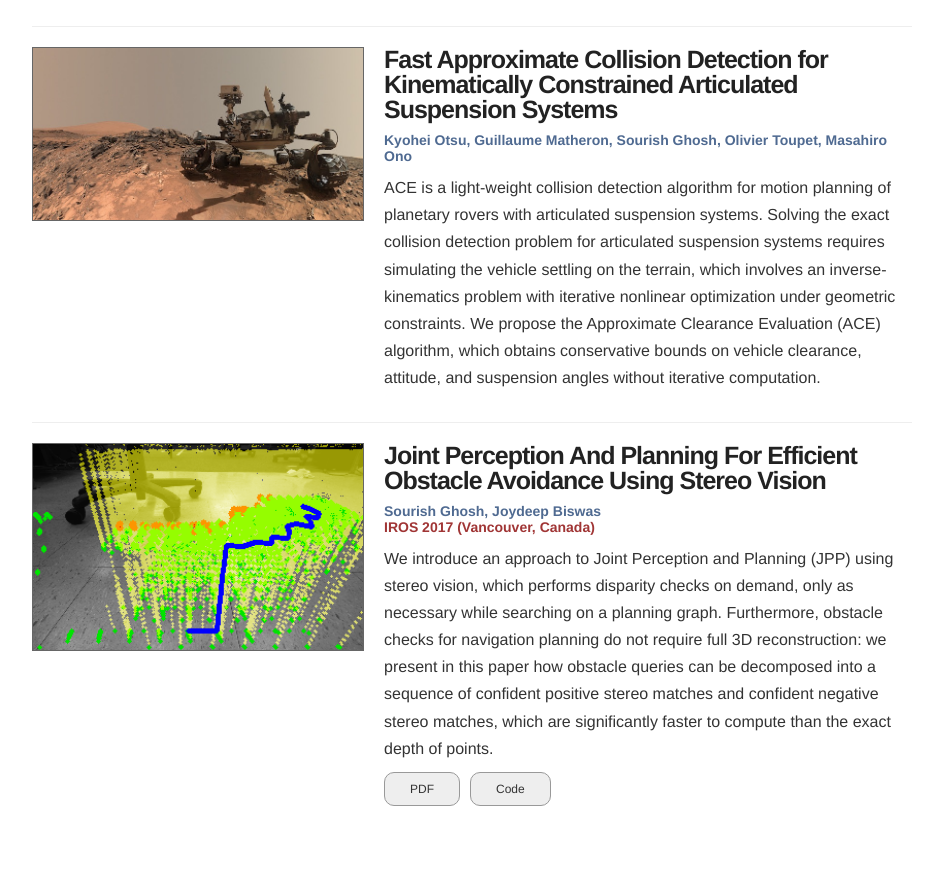
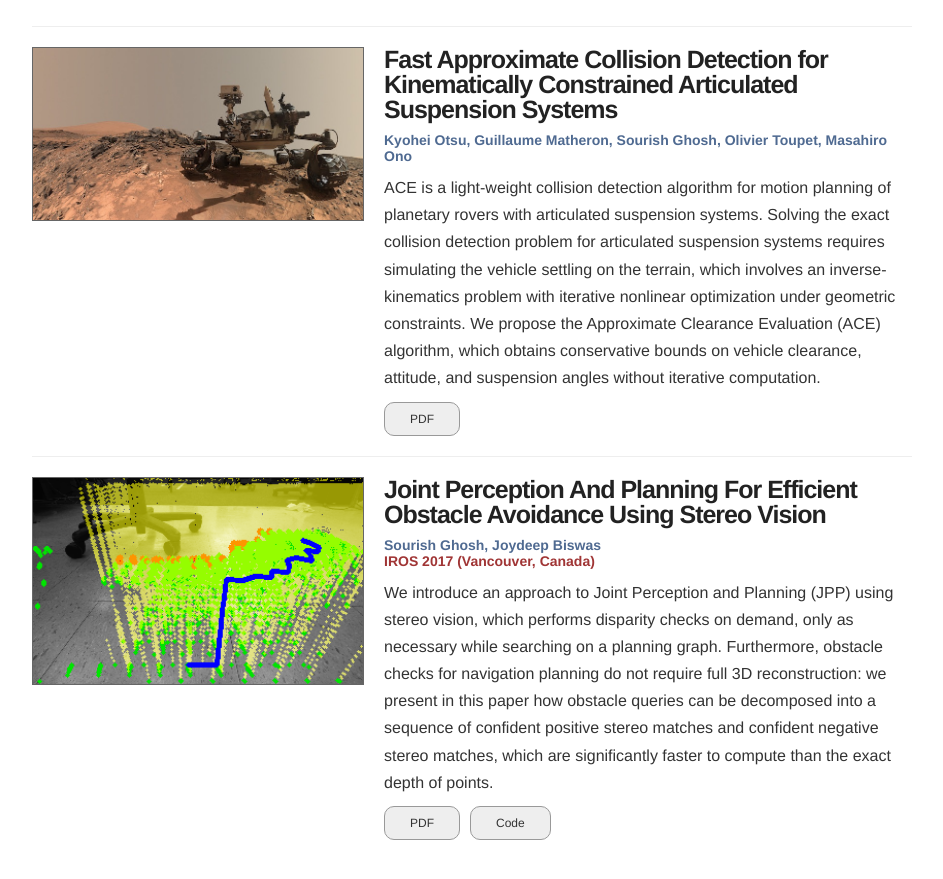
Before and after one commit to sourishg/sourishg.github.io, a Jekyll site: the page built from research.md, in a window 1280 px wide and 900 px high, scrolled down 756 px. Shown: the top 879 px of the window, without its empty margins (168-1111 px from the left). Built offline with Jekyll 4.4.1, drawn with Linux system fonts in a browser that asks for light colours; nearby versions of some CDN libraries.

Commit message:
Add ACE paper

```diff
--- a/research.md
+++ b/research.md
@@ -30,6 +30,9 @@ profile: true
 			ACE is a light-weight collision detection algorithm for motion planning of planetary rovers with articulated suspension systems.
 			Solving the exact collision detection problem for articulated suspension systems requires simulating the vehicle settling on the terrain, which involves an inverse-kinematics problem with iterative nonlinear optimization under geometric constraints. We propose the Approximate Clearance Evaluation (ACE) algorithm, which obtains conservative bounds on vehicle clearance, attitude, and suspension angles without iterative computation.
 		</p>
+		<ul>
+			<li><a href="https://arxiv.org/pdf/1808.00031.pdf" target="blank">PDF</a></li>
+		</ul>
 	</div>
 </div>
 
```
